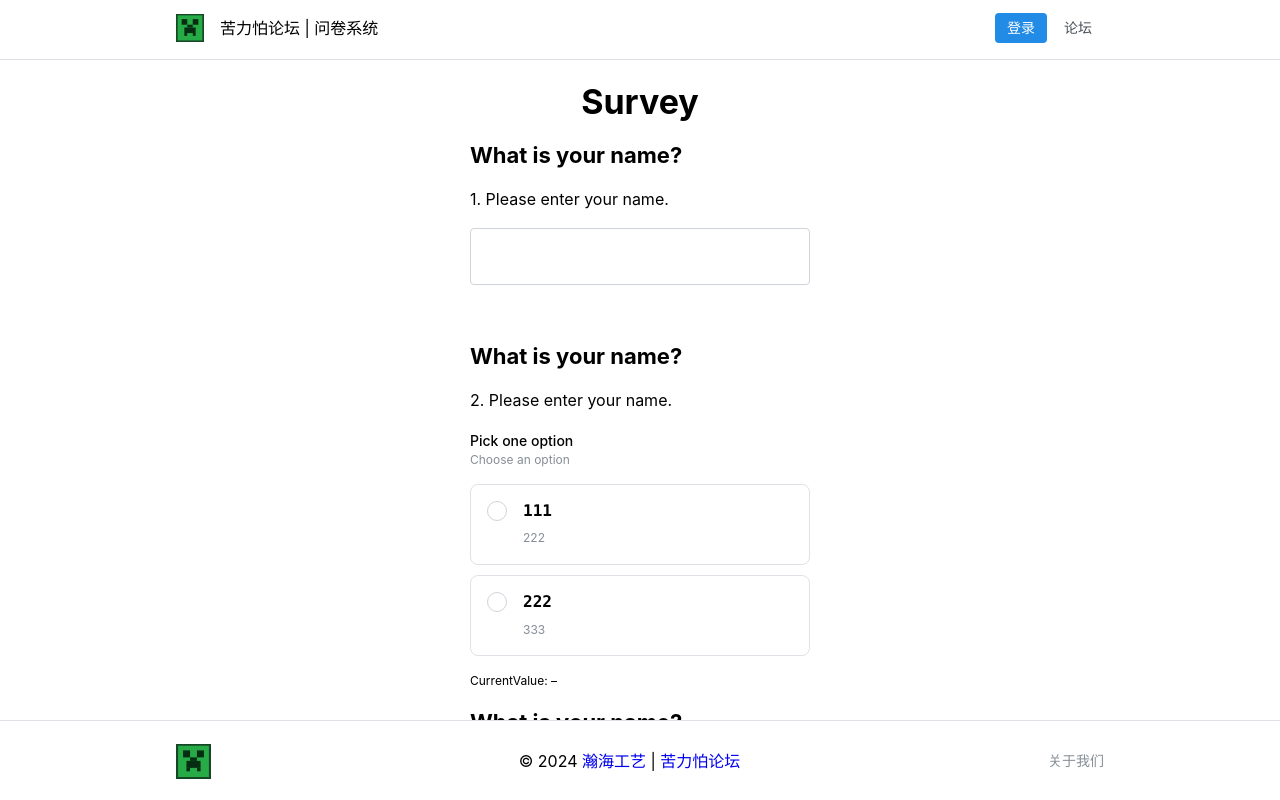
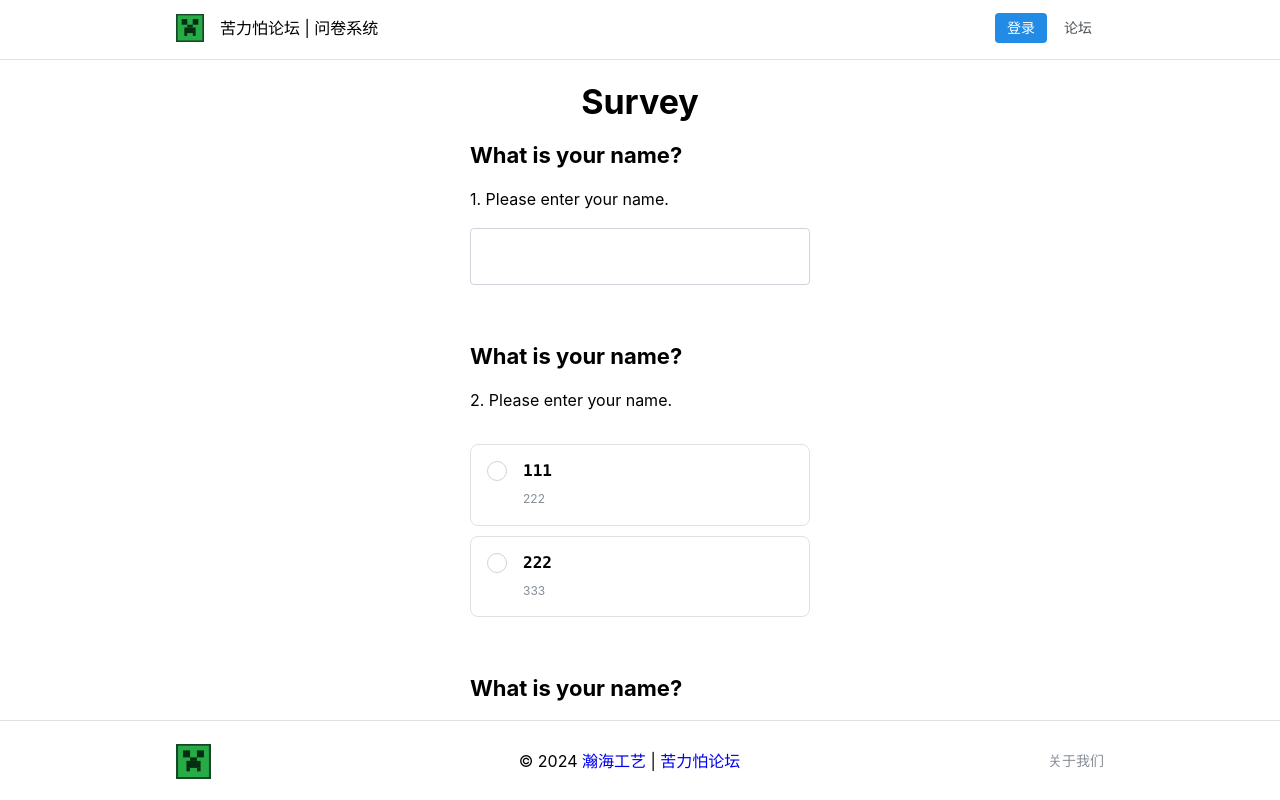
Before and after one commit to TeamVastsea/klpbbs_survey_frontend, a Next.js app: page /survey in a window 1280 px wide. Built offline with nearby package versions, Linux system fonts and the light colour scheme.

Commit message:
fix: 修复依赖缺失错误

```diff
--- a/app/(root)/survey/components/FillBlank.tsx
+++ b/app/(root)/survey/components/FillBlank.tsx
@@ -1,6 +1,6 @@
 import { Space, Textarea } from '@mantine/core';
 import React, { useRef } from 'react';
-import { InputProps } from '@/app/survey/components/generateQuestion';
+import type { InputProps } from './generateQuestion';
 
 export function FillBlank(proos: InputProps) {
     const ref = useRef<HTMLTextAreaElement>(null);
--- a/app/(root)/survey/components/SingleChoice.tsx
+++ b/app/(root)/survey/components/SingleChoice.tsx
@@ -1,10 +1,8 @@
-import { useState } from 'react';
-import { Group, Radio, Stack, Text } from '@mantine/core';
+import { Group, Radio, Space, Stack, Text } from '@mantine/core';
 import classes from './SingleChoice.module.css';
-import type { Value } from './generateQuestion';
+import type { InputProps, Value } from './generateQuestion';
 
 export function SingleChoice(props: ChoiceProps) {
-    const [value, setValue] = useState<string | null>(null);
     const data = props.choice;
 
     const cards = data.map(({ title, content }, index) => (
@@ -22,23 +20,19 @@ export function SingleChoice(props: ChoiceProps) {
     return (
         <>
             <Radio.Group
-              value={value}
-              onChange={setValue}
-              label="Pick one option"
-              description="Choose an option"
+              value={props.value}
+              onChange={props.setValue}
             >
                 <Stack pt="md" gap="xs">
                     {cards}
                 </Stack>
             </Radio.Group>
 
-            <Text fz="xs" mt="md">
-                CurrentValue: {value || '–'}
-            </Text>
+            <Space h={40} />
         </>
     );
 }
 
-export interface ChoiceProps {
+export interface ChoiceProps extends InputProps {
     choice: Value[];
 }
--- a/app/(root)/survey/components/generateQuestion.tsx
+++ b/app/(root)/survey/components/generateQuestion.tsx
@@ -5,14 +5,18 @@ import { MultipleChoice } from './MultipleChoice';
 import { FileUpload } from './FileUpload';
 import { FillBlank } from './FillBlank';
 
-export function generateQuestion(data: QuestionProps) {
+export function generateQuestion(
+    data: QuestionProps,
+    value: string | undefined,
+    setValue: (value: string) => void
+) {
     switch (data.type) {
         case 1:
             return (
                 <div key={data.id}>
                     <Title order={3}>{`${data.content.title}`}</Title>
                     <p>{data.content.content}</p>
-                    <FillBlank />
+                    <FillBlank value={value} setValue={setValue} />
                 </div>
             );
         case 2:
@@ -20,7 +24,7 @@ export function generateQuestion(data: QuestionProps) {
                 <div key={data.id}>
                     <Title order={3}>{`${data.content.title}`}</Title>
                     <p>{data.content.content}</p>
-                    <SingleChoice choice={data.values} />
+                    <SingleChoice choice={data.values} value={value} setValue={setValue} />
                 </div>
             );
         case 3:
@@ -28,7 +32,7 @@ export function generateQuestion(data: QuestionProps) {
                 <div key={data.id}>
                     <Title order={3}>{`${data.content.title}`}</Title>
                     <p>{data.content.content}</p>
-                    <MultipleChoice choice={data.values} />
+                    <MultipleChoice choice={data.values} value={value} setValue={setValue} />
                 </div>
             );
         case 4:
@@ -60,3 +64,8 @@ export interface Value {
     content: string
     title: string
 }
+
+export interface InputProps {
+    value: string | undefined,
+    setValue: (value: string) => void,
+}
--- a/package.json
+++ b/package.json
@@ -17,6 +17,7 @@
     "test": "npm run prettier:check && npm run lint && npm run typecheck && npm run jest"
   },
   "dependencies": {
+    "@floating-ui/utils": "^0.2.7",
     "@mantine/core": "7.12.1",
     "@mantine/hooks": "7.12.1",
     "@mantine/notifications": "^7.12.1",
```
